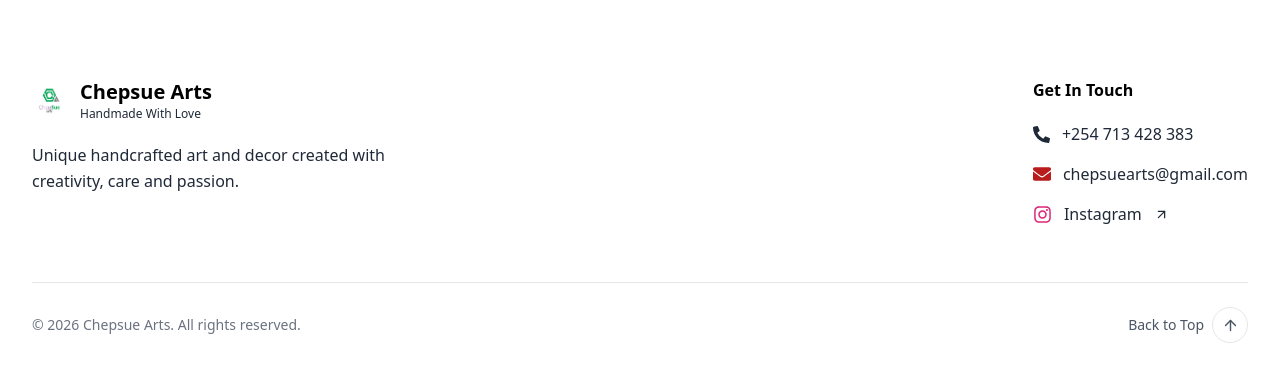
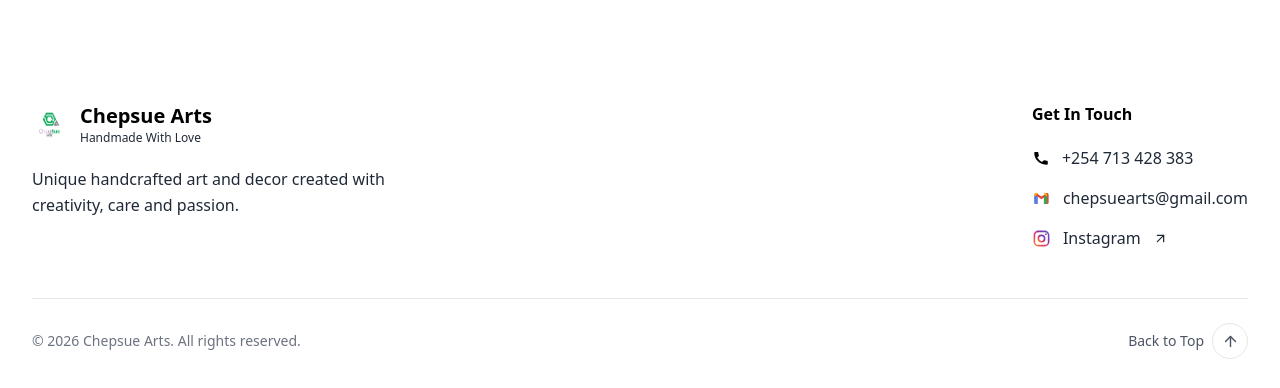
Before and after one commit to Chechep/chepsue, a React (Vite) app: page / in a window 1280 px wide. Shown: the part 3781-4169 px from the top of the page. Before the commit the page ends 4132 px from the top, so only its background shows below. Built offline with nearby package versions, Linux system fonts and the light colour scheme.

Commit message:
updated footer

```diff
--- a/src/components/Footer.jsx
+++ b/src/components/Footer.jsx
@@ -1,9 +1,4 @@
 import { ArrowUp, ArrowUpRight } from "lucide-react";
-import {
-  FaInstagram,
-  FaEnvelope,
-  FaPhoneAlt,
-} from "react-icons/fa";
 import icon from "../assets/icon.png";
 
 export default function Footer() {
@@ -16,7 +11,8 @@
 
   return (
     <footer className="bg-white text-black">
-      <div className="max-w-7xl mx-auto px-6 lg:px-8 py-2">
+
+      <div className="max-w-7xl mx-auto px-6 lg:px-8 py-8">
 
         {/* Top */}
         <div className="grid md:grid-cols-3 gap-12">
@@ -24,6 +20,7 @@
           {/* Brand */}
           <div>
             <div className="flex items-center gap-3">
+
               <img
                 src={icon}
                 alt="Chepsue Arts"
@@ -39,6 +36,7 @@
                   Handmade With Love
                 </p>
               </div>
+
             </div>
 
             <p className="text-gray-800 leading-relaxed mt-5 max-w-sm">
@@ -47,8 +45,10 @@
             </p>
           </div>
 
+
           {/* Get In Touch */}
           <div className="md:col-start-3 md:justify-self-end">
+
             <h3 className="font-semibold text-black">
               Get In Touch
             </h3>
@@ -60,40 +60,118 @@
                 href="tel:+254713428383"
                 className="flex items-center gap-3 text-gray-800 hover:text-gray-500 transition"
               >
-                <FaPhoneAlt
-                  size={17}
-                  className="text-green-600"
-                />
+
+                {/* Phone Icon */}
+                <svg
+                  xmlns="http://www.w3.org/2000/svg"
+                  viewBox="0 0 24 24"
+                  className="w-[18px] h-[18px] fill-green-600"
+                >
+                  <path d="M6.62 10.79a15.46 15.46 0 006.59 6.59l2.2-2.2a1 1 0 011.02-.24c1.12.37 2.33.57 3.57.57a1 1 0 011 1V20a1 1 0 01-1 1C10.16 21 3 13.84 3 5a1 1 0 011-1h3.5a1 1 0 011 1c0 1.25.2 2.45.57 3.57a1 1 0 01-.25 1.02l-2.2 2.2z" />
+                </svg>
 
                 +254 713 428 383
+
               </a>
 
-              {/* Email */}
+
+              {/* Gmail */}
               <a
                 href="mailto:chepsuearts@gmail.com"
                 className="flex items-center gap-3 text-gray-800 hover:text-gray-500 transition"
               >
-                <FaEnvelope
-                  size={18}
-                  className="text-red-700"
-                />
+
+                {/* Google Gmail SVG */}
+                <svg
+                  xmlns="http://www.w3.org/2000/svg"
+                  viewBox="0 0 24 24"
+                  className="w-[19px] h-[19px]"
+                >
+                  <path
+                    fill="#EA4335"
+                    d="M5 5a2 2 0 00-2 2v10a2 2 0 002 2h2V9.5L12 13l5-3.5V19h2a2 2 0 002-2V7a2 2 0 00-2-2h-2v1.2L12 9.5 7 6.2V5H5z"
+                  />
+
+                  <path
+                    fill="#4285F4"
+                    d="M3 7v10a2 2 0 002 2h2V9.5L3 7z"
+                  />
+
+                  <path
+                    fill="#34A853"
+                    d="M19 7v10a2 2 0 01-2 2h-2V9.5L19 7z"
+                  />
+
+                  <path
+                    fill="#FBBC04"
+                    d="M3 7l2-2h2v1.2L3 9.5V7zM19 7l-2-2h-2v1.2l4 3.3V7z"
+                  />
+                </svg>
 
                 chepsuearts@gmail.com
+
               </a>
+
 
               {/* Instagram */}
               <a
                 href="#contact"
                 className="flex items-center gap-3 text-gray-800 hover:text-gray-500 transition"
               >
-                <FaInstagram
-                  size={19}
-                  className="text-pink-600"
-                />
+
+                {/* Instagram SVG */}
+                <svg
+                  xmlns="http://www.w3.org/2000/svg"
+                  viewBox="0 0 24 24"
+                  className="w-[19px] h-[19px]"
+                >
+                  <defs>
+                    <linearGradient
+                      id="instagramGradient"
+                      x1="0%"
+                      y1="100%"
+                      x2="100%"
+                      y2="0%"
+                    >
+                      <stop offset="0%" stopColor="#F58529" />
+                      <stop offset="45%" stopColor="#DD2A7B" />
+                      <stop offset="70%" stopColor="#8134AF" />
+                      <stop offset="100%" stopColor="#515BD4" />
+                    </linearGradient>
+                  </defs>
+
+                  <rect
+                    x="3"
+                    y="3"
+                    width="18"
+                    height="18"
+                    rx="5"
+                    fill="none"
+                    stroke="url(#instagramGradient)"
+                    strokeWidth="2"
+                  />
+
+                  <circle
+                    cx="12"
+                    cy="12"
+                    r="4"
+                    fill="none"
+                    stroke="url(#instagramGradient)"
+                    strokeWidth="2"
+                  />
+
+                  <circle
+                    cx="17.5"
+                    cy="6.5"
+                    r="1.2"
+                    fill="url(#instagramGradient)"
+                  />
+                </svg>
 
                 Instagram
 
                 <ArrowUpRight size={15} />
+
               </a>
 
             </div>
@@ -101,28 +179,33 @@
 
         </div>
 
+
         {/* Divider */}
-        <div className="border-t border-black/10 mt-14 pt-6 flex flex-col sm:flex-row items-center justify-between gap-5">
+        <div className="border-t border-black/10 mt-12 pt-6 flex flex-col sm:flex-row items-center justify-between gap-5">
 
           <p className="text-gray-500 text-sm">
             © {new Date().getFullYear()} Chepsue Arts. All rights reserved.
           </p>
+
 
           {/* Back To Top */}
           <button
             onClick={backToTop}
             className="group flex items-center gap-2 text-sm font-medium text-gray-600 hover:text-black transition"
           >
+
             Back to Top
 
             <span className="w-9 h-9 rounded-full border border-black/10 flex items-center justify-center transition-all duration-300 group-hover:bg-black group-hover:text-white group-hover:-translate-y-1">
               <ArrowUp size={17} />
             </span>
+
           </button>
 
         </div>
 
       </div>
+
     </footer>
   );
 }
```
